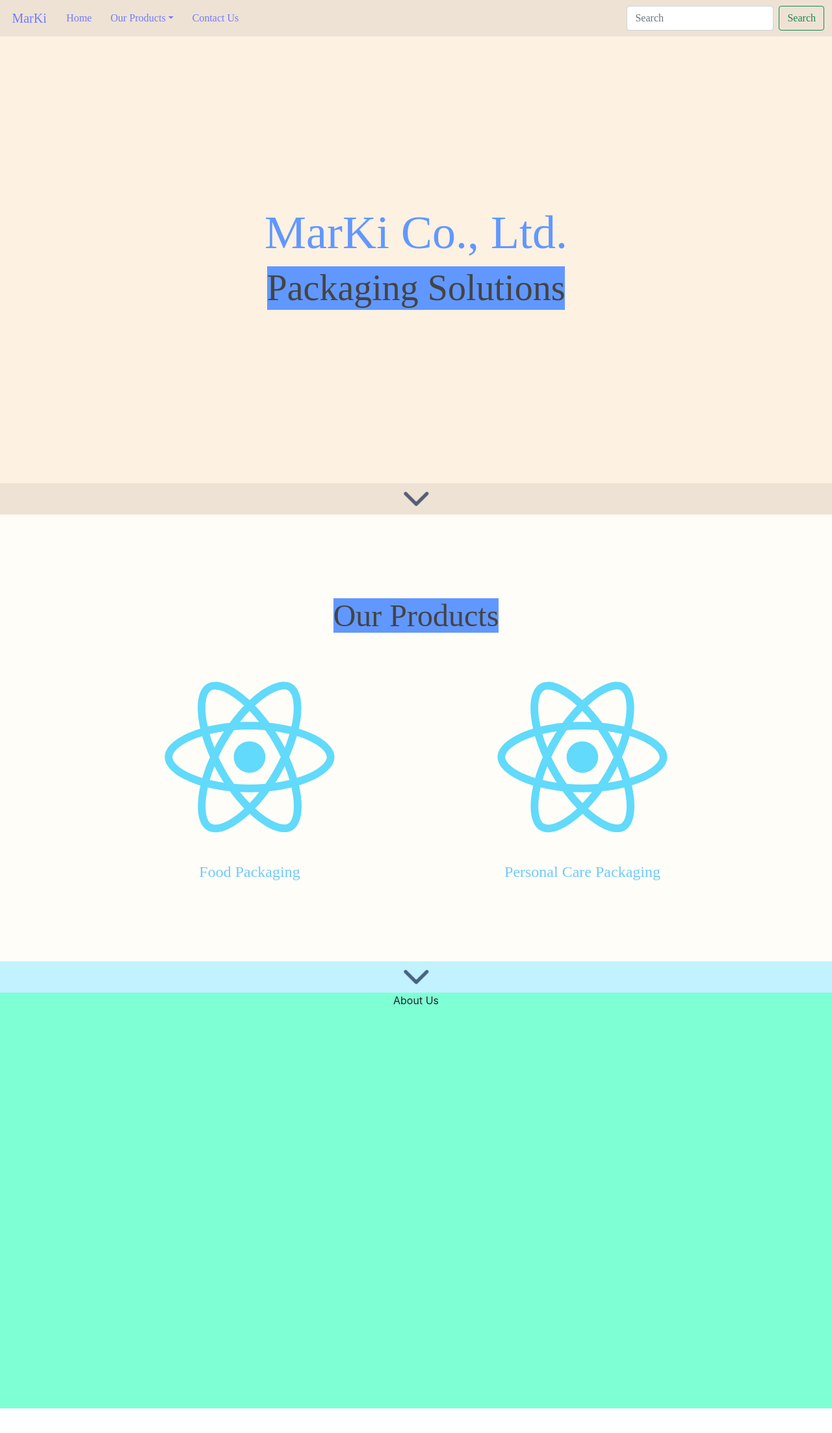
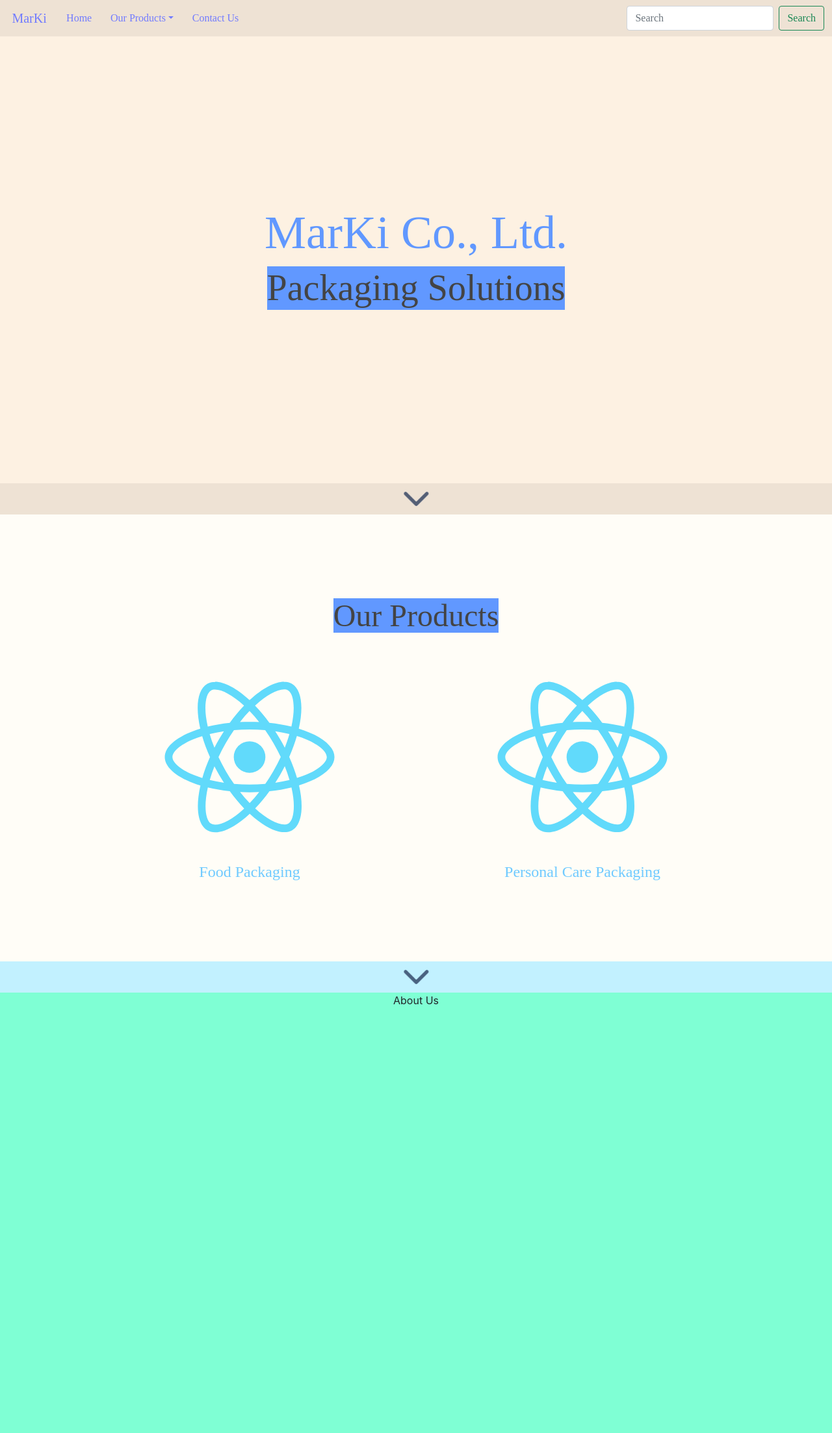
Before and after one commit to imjchiang/react-marki, a React (Create React App) app: page / in a window 1280 px wide. Shown: the top 2206 px of the page at 65% size. Before the commit the page ends 2168 px from the top, so only its background shows below. Built offline with nearby package versions, Linux system fonts and the light colour scheme; a web font is replaced by a local one.

Commit message:
[Home] fix scroll down height

```diff
--- a/src/components/Home.js
+++ b/src/components/Home.js
@@ -11,7 +11,6 @@ const Home = () =>
         if (num == 1)
         {
             window.scrollTo({
-                // top: document.documentElement.scrollHeight,
                 top: window.innerHeight*0.92,
                 behavior: 'smooth',
             });
@@ -19,7 +18,8 @@ const Home = () =>
         else
         {
             window.scrollTo({
-                top: document.documentElement.scrollHeight,
+                // top: document.documentElement.scrollHeight,
+                top: window.innerHeight*1.84,
                 behavior: 'smooth',
             });
         }
--- a/src/css/home.css
+++ b/src/css/home.css
@@ -123,6 +123,6 @@ h2
 
 .about
 {
-    height: 80vh;
+    height: 98vh;
     background-color: aquamarine;
 }
```
